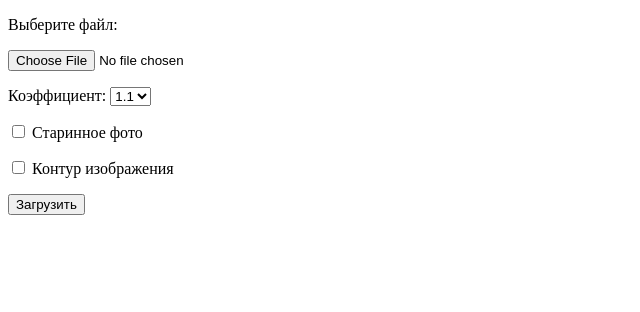
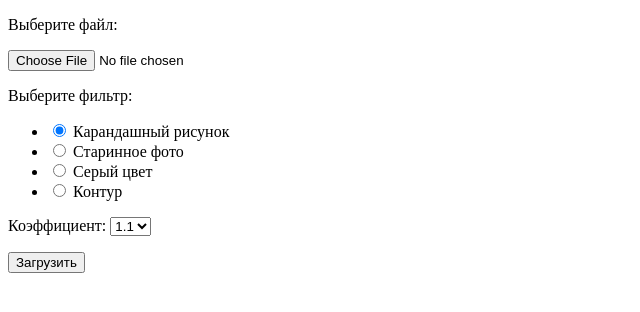
Before and after one commit to evgenyivanov/drawing, a Django app: page / in a window 1280 px wide. Shown: the top 312 px of the page, without its empty margins (0-640 px from the left). Run offline with Django 3.2, Linux system fonts and the light colour scheme; some libraries are stand-ins or nearby versions.

Commit message:
30012014

```diff
--- a/drawing/forms.py
+++ b/drawing/forms.py
@@ -6,21 +6,17 @@ NO_OF_HRS = (('1.0','1.0'),
              ('1.2','1.2')
              )
 
+CHOICES = (('1', 'Карандашный рисунок',), ('2', 'Старинное фото',),('3', 'Серый цвет',),('4', 'Контур',))
+
 class DocumentForm(forms.Form):
     docfile = forms.FileField(
         label='Выберите файл',
         error_messages={'required': 'Файл не выбран!!!'}
     )
-    find_contur = forms.BooleanField(
-        help_text='Контур изображения',
-        initial=False, required=False
-    )
+
+    choice_field = forms.ChoiceField(widget=forms.RadioSelect, choices=CHOICES,label="Выберите фильтр:")
+
 
     alpha = forms.CharField(widget=forms.Select(choices=NO_OF_HRS),
     label="Коэффициент",
     max_length=3)
-
-    sepia = forms.BooleanField(
-        help_text='Старинное фото',
-        initial=False, required=False
-    )
--- a/drawing/templates/home.html
+++ b/drawing/templates/home.html
@@ -2,8 +2,9 @@
 <html>
 	<head>
 		<meta charset="utf-8">
-		<title>Карандашный рисунок из вашего фото</title>
+		<title>Графические фильтры</title>
 		<script src="//code.jquery.com/jquery-1.11.2.min.js"></script>
+		<script src="/static/drawing.js"></script>
 	</head>
 
 	<body>
@@ -18,10 +19,9 @@
 				{{ form.docfile }}
 			</p>
 
-			<p>{{ form.alpha.label_tag}} {{ form.alpha }} {{ form.alpha.errors }}</p>
-			<p>{{ form.sepia}} {{ form.sepia.help_text }} {{ form.sepia.errors }}</p>
+			<p>{{ form.choice_field.label_tag}} {{ form.choice_field }} {{ form.choice_field.errors }}</p>
+			<p id="alpha">{{ form.alpha.label_tag}} {{ form.alpha }} {{ form.alpha.errors }}</p>
 
-			<p>{{ form.find_contur}} {{ form.find_contur.help_text }} {{ form.contur.errors }}</p>
 
 			<p><input type="submit" value="Загрузить" /></p>
 		</form>
--- a/drawing/views.py
+++ b/drawing/views.py
@@ -31,7 +31,15 @@ def home(request):
 
         if form.is_valid():
 
-            if 'find_contur' in request.POST:
+            filters_type = int(form.cleaned_data['choice_field'])
+
+            if filters_type == 3:
+                im1 = Image.open(request.FILES['docfile']).convert('LA')
+                response = HttpResponse(mimetype="image/png")
+                im1.save(response, "PNG")
+                return response
+
+            if filters_type == 4:
                 im1 = Image.open(request.FILES['docfile']).convert('L')
                 im1 = im1.filter(ImageFilter.CONTOUR)
                 response = HttpResponse(mimetype="image/png")
@@ -60,7 +68,7 @@ def home(request):
 
 
 
-            if 'sepia' in request.POST:
+            if filters_type == 2:
                 sepia = make_linear_ramp((255, 240, 192))
                 #im1 = ImageOps.autocontrast(im1)
                 HttpResponse(4)
@@ -72,7 +80,7 @@ def home(request):
             return response
 
     else:
-        form = DocumentForm(initial={'alpha': '1.1'}) # A empty, unbound form
+        form = DocumentForm(initial={'alpha': '1.1','choice_field':'1'}) # A empty, unbound form
 
 
 
--- /dev/null
+++ b/static/drawing.js
@@ -0,0 +1,6 @@
+$( document ).ready(function() {
+  $('[name="choice_field"]' ).change(function() {
+     var tp = ($('[name=choice_field]:checked').val());
+  if ( tp == 1){$("#alpha").show();}else{$("#alpha").hide();}
+});
+});
```
